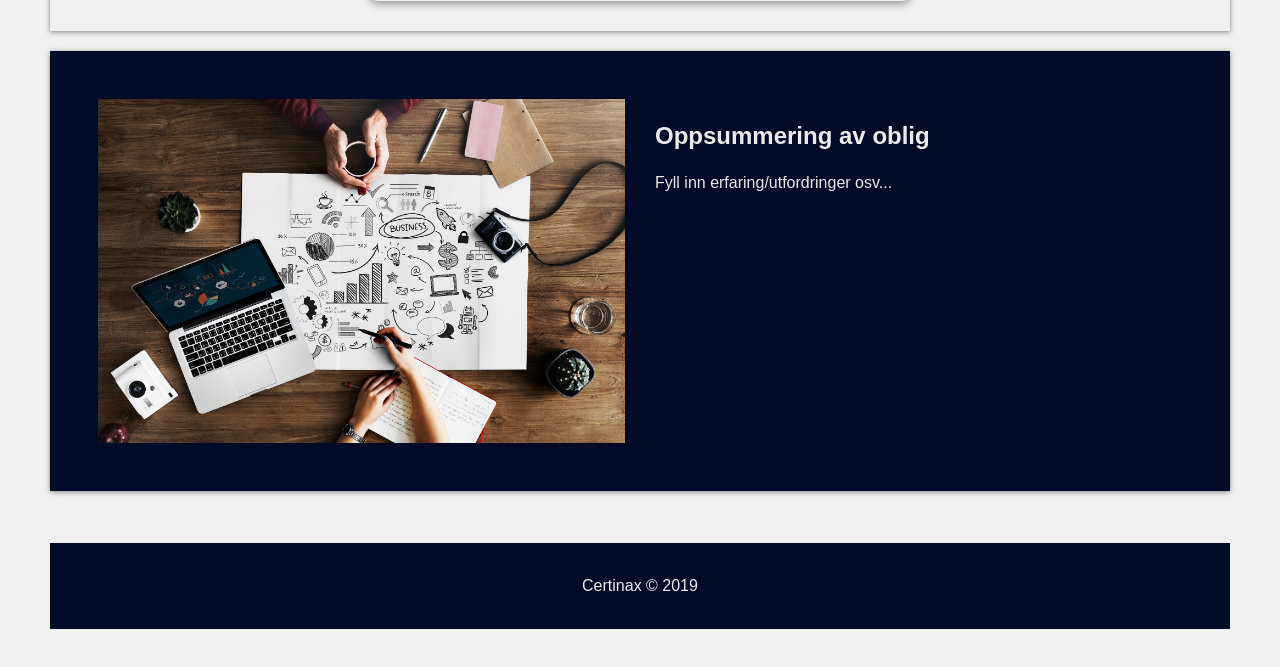
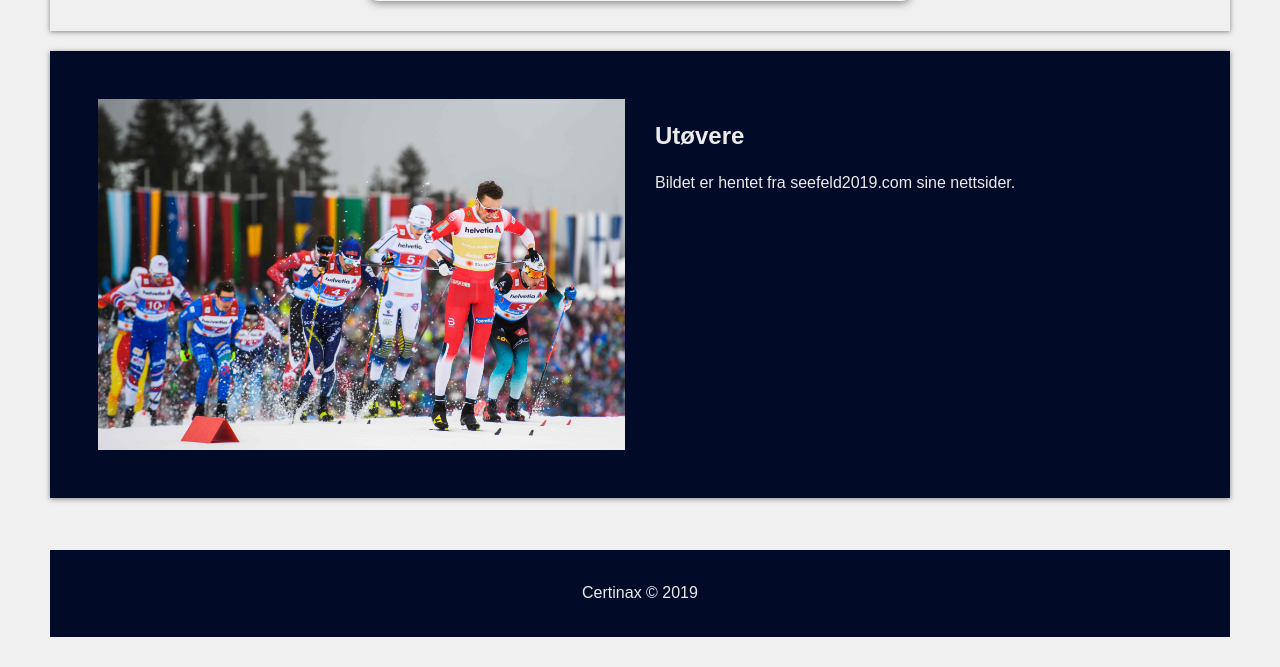
Before and after one commit to Certinax/skivm, a PHP site: page /addathlete.php in a window 1280 px wide. Shown: the part 1307-1974 px from the top of the page. Before the commit the page ends 1936 px from the top, so only its background shows below. Run offline with PHP 8.4, Linux system fonts and the light colour scheme.

Commit message:
Lagt til flere bilder

```diff
--- a/addathlete.php
+++ b/addathlete.php
@@ -75,10 +75,10 @@ include('classes/person.php');
 
         <!-- Info section -->
         <section class="info">
-            <img src="img/business.jpeg" alt="WorkPic">
+            <img src="img/athlete_web.jpg" alt="WorkPic">
             <div>
-                <h2>Oppsummering av oblig</h2>
-                <p>Fyll inn erfaring/utfordringer osv...</p>
+                <h2>Utøvere</h2>
+                <p>Bildet er hentet fra <a id="no-decoration" target="_blank" href="https://www.seefeld2019.com/en/presse-rubrik/press-images">seefeld2019.com</a> sine nettsider.</p>
             </div>
         </section>
 
--- a/addcompetition.php
+++ b/addcompetition.php
@@ -66,10 +66,10 @@ include('classes/competition.php');
 
         <!-- Info section -->
         <section class="info">
-            <img src="img/business.jpeg" alt="WorkPic">
+            <img src="img/racetrack_web.jpg" alt="WorkPic">
             <div>
-                <h2>Oppsummering av oblig</h2>
-                <p>Fyll inn erfaring/utfordringer osv...</p>
+                <h2>Øvelser</h2>
+                <p>Bildet er hentet fra <a id="no-decoration" target="_blank" href="https://www.seefeld2019.com/en/presse-rubrik/press-images">seefeld2019.com</a> sine nettsider.</p>
             </div>
         </section>
 
--- a/addspectator.php
+++ b/addspectator.php
@@ -75,10 +75,10 @@ include('classes/person.php');
 
         <!-- Info section -->
         <section class="info">
-            <img src="img/business.jpeg" alt="WorkPic">
+            <img src="img/stadium_web.jpg" alt="WorkPic">
             <div>
-                <h2>Oppsummering av oblig</h2>
-                <p>Fyll inn erfaring/utfordringer osv...</p>
+            <h2>Publikum</h2>
+                <p>Bildet er hentet fra <a id="no-decoration" target="_blank" href="https://www.seefeld2019.com/en/presse-rubrik/press-images">seefeld2019.com</a> sine nettsider.</p>
             </div>
         </section>
 
--- a/css/style.css
+++ b/css/style.css
@@ -127,6 +127,11 @@ img {
   grid-gap: 30px;
   grid-template-columns: repeat(2, 1fr);
   padding: 3rem;
+  color: var(--light);
+}
+
+#no-decoration {
+  text-decoration: none;
   color: var(--light);
 }
 
```
Also changed, not shown: img/athlete_web.jpg (added), img/racetrack_web.jpg (added), img/stadium_web.jpg (added).
